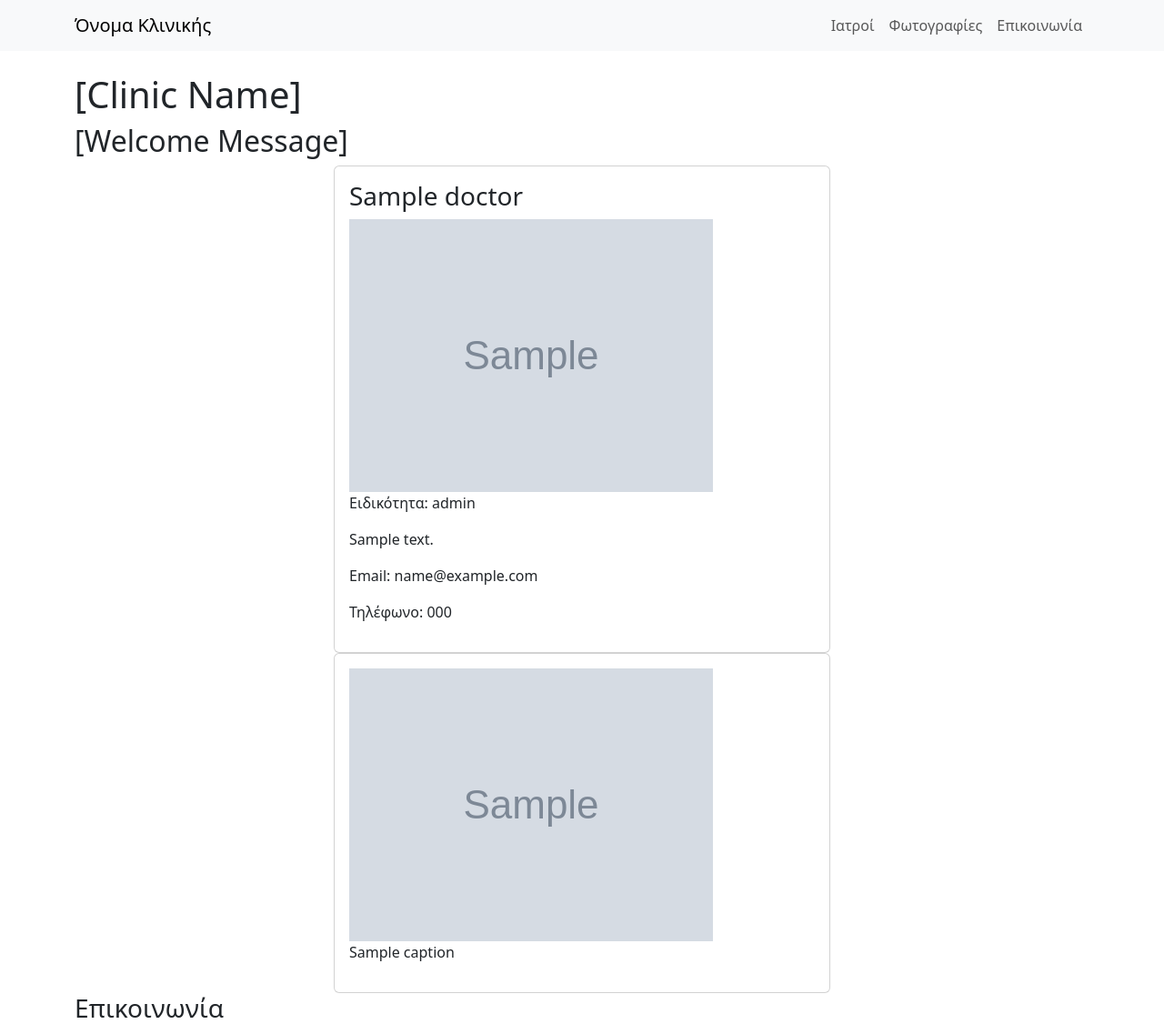
After one commit to konstantinosioan/flask-clinic-cms, a Flask app: template templates/index.html in a window 1280 px wide. The commit adds this page. Shown: the top 1126 px of the page at 91% size. Run offline with Flask 3, Linux system fonts and the light colour scheme; the template is opened without the code that fills it: most values are stand-ins (such as "Sample title", 1, 10 or a date in 2020); grey boxes marked "Sample" are stand-in pictures.

Commit message:
Add public page containing doctors, gallery and contact info from db. Implement the default route and db connection.

```diff
--- a/app.py
+++ b/app.py
@@ -0,0 +1,23 @@
+from flask import Flask, render_template, g
+
+from helpers import get_db
+
+app = Flask(__name__)
+
+@app.route("/")
+def index():
+    db = get_db()
+
+    doctors = db.execute("SELECT * FROM doctors").fetchall()
+    gallery = db.execute("SELECT * FROM gallery").fetchall()
+    clinic_info = db.execute("SELECT * FROM clinic_info").fetchone()
+
+    return render_template("index.html", doctors=doctors, gallery=gallery, clinic_info=clinic_info)
+
+
+@app.teardown_appcontext
+def teardown_db(exception):
+    db = g.pop("db", None)
+
+    if db is not None:
+        db.close()
--- /dev/null
+++ b/templates/index.html
@@ -0,0 +1,52 @@
+{% extends "layout.html" %}
+
+{% block body %}
+    <h1>[Clinic Name]</h1>
+    <h2>[Welcome Message]</h2>
+
+    <section id="doctors">
+        <div class="row justify-content-center">
+            {% for doctor in doctors %}
+                <div class="col-12 col-md-6">
+                    <div class="card">
+                        <div class="card-body">
+                            <h3 class="card-title">{{ doctor.name }}</h3>
+                            <img class="img-fluid" src="{{ doctor.photo_filename or url_for('static', filename='placeholder.png') }}" alt="{{ doctor.name }}">
+                            <p>Ειδικότητα: {{ doctor.role }}</p>
+                            <p> {{ doctor.bio }} </p>
+                            <p>Email: {{ doctor.email }}</p>
+                            <p>Τηλέφωνο: {{ doctor.phone }}</p>
+                        </div>
+                    </div>
+                </div>
+            {% endfor %}
+        </div>
+    </section>
+
+    <section id="gallery">
+        <div class="row justify-content-center">
+            {% for item in gallery %}
+                <div class="col-12 col-md-6">
+                    <div class="card">
+                        <div class="card-body">
+                            <figure>
+                                <img class="img-fluid" src="{{ item.image_filename or url_for('static', filename='placeholder.png')}}" alt="">
+                                <figcaption>{{ item.caption }}</figcaption>
+                            </figure>
+                        </div>
+                    </div>
+                </div>
+            {% endfor %}
+        </div>
+    </section>
+
+    <section id="contact">
+        <h3>Επικοινωνία</h3>
+        <p>Διεύθυνση: [Clinic Address]</p>
+        <p>Email: {{ clinic_info.email }}</p>
+        <p>Τηλέφωνο Επικοινωνίας: {{ clinic_info.phone }}</p>
+        <div class="ratio ratio-16x9">
+            <iframe src="https://www.google.com/maps/embed?pb=!1m18!1m12!1m3!1d52175.547594871416!2d33.36433388085512!3d35.18225727708076!2m3!1f0!2f0!3f0!3m2!1i1024!2i768!4f13.1!3m3!1m2!1s0x14de1767ca494d55%3A0x5b5ea49c0311c0a5!2sNicosia!5e0!3m2!1sen!2s!4v1784934633847!5m2!1sen!2s" style="border:0;" allowfullscreen="" loading="lazy" referrerpolicy="strict-origin-when-cross-origin"></iframe>
+        </div>
+    </section>
+{% endblock %}
--- a/templates/layout.html
+++ b/templates/layout.html
@@ -44,7 +44,7 @@
                 {% endif %}
             {% endwith %}
 
-            {% block content %}{% endblock %}
+            {% block body %}{% endblock %}
         </main>
 
         <footer class="text-center text-muted small my-4">
```
Also changed, not shown: helpers.py (added, +10 -0 lines).
